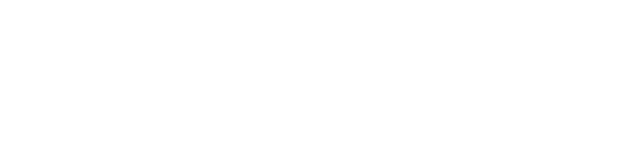
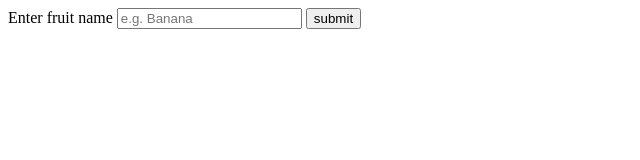
Before and after one commit to TheoHill10/fruit-salad-app, a plain HTML site: page index.html in a window 1280 px wide. Shown: the whole page, without its empty margins (0-640 px from the left). Drawn offline with Linux system fonts and the light colour scheme.

Commit message:
Added javascript file

```diff
--- a/index.html
+++ b/index.html
@@ -4,10 +4,15 @@
     <meta charset="UTF-8">
     <meta name="viewport" content="width=device-width, initial-scale=1.0">
     <title>Fruit Salad App</title>
+    <script src="./script.js"></script>
 </head>
 <body>
     <section id="inputSection">
-
+        <form>
+            <label for="fruitInput">Enter fruit name</label>
+            <input id="fruitInput" name="fruit" type="text" placeholder="e.g. Banana">
+            <input type="Submit" value="submit">
+        </form>
     </section>
     <section id="fruitSection">
 
--- /dev/null
+++ b/script.js
@@ -0,0 +1 @@
+console.log("Hello world");
```
